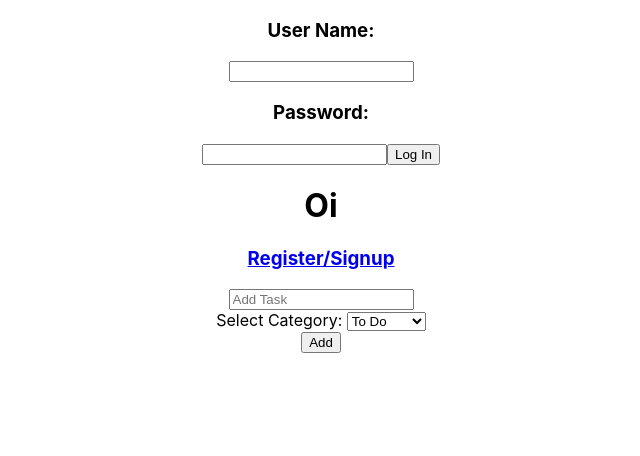
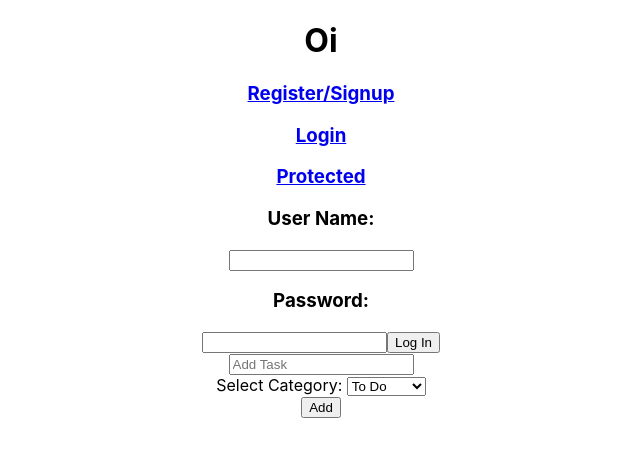
Before and after one commit to buildweek-wunderlist-2/Front-End, a React (Create React App) app: page /login in a window 1280 px wide. Shown: the top 456 px of the page, without its empty margins (319-959 px from the left). Built offline with nearby package versions, Linux system fonts and the light colour scheme.

Commit message:
added axios call to user profile

```diff
--- a/src/App.js
+++ b/src/App.js
@@ -1,22 +1,32 @@
 import React from 'react';
 import Login from './components/Login'
 import AddToDo from './components/AddTodo'
+import Dashboard from './components/Dashboard';
+import PrivateRoute from './components/PrivateRoute';
 import './App.css';
-import { Route, Link } from 'react-router-dom'
+import { Route, Link, Switch } from 'react-router-dom'
 import SignUp from './components/SignUpFiles/Signup'
 
 function App() {
   return (
     <div className="App">
-      <Login/>
       <>
       <h1>Oi</h1>
 
       <h3> <Link to = '/signup'> Register/Signup </Link>  </h3>
+      <h3> <Link to = '/login'> Login </Link>  </h3>
+      <h3> <Link to = '/protected'> Protected </Link>  </h3>
 
-        <Route path = '/signup' >
-          <SignUp />
-        </Route>
+
+        <Switch>
+          <Route path = '/signup' >
+            <SignUp />
+          </Route>
+          <Route path='/login'>
+            <Login/>
+          </Route>
+          <PrivateRoute exact path='/protected' component={Dashboard} />
+        </Switch>
       </>
       <AddToDo />
     </div>
--- a/src/components/Dashboard.js
+++ b/src/components/Dashboard.js
@@ -11,8 +11,7 @@ const Dashboard = () => {
         <>
             <h1>Dashboard</h1>
             <UserProfile />
-            <TodoList />
-            <AddTodo />
+            {/* <TodoList /> */}
         </>
     );
 };
--- a/src/components/Login.js
+++ b/src/components/Login.js
@@ -1,6 +1,7 @@
 import React, {useEffect, useState} from 'react';
 import axios from 'axios'
 import { axiosWithAuth } from '../utils/axiosWithAuth';
+import { useHistory } from 'react-router-dom';
 
 const initialFormValues = {
     username:'',
@@ -12,17 +13,20 @@ const initialUsers = []
 export default function Login(){
     const [userInfo, setUserInfo] = useState(initialFormValues)
     const [users, setUsers] = useState(initialUsers)
+    const { push } = useHistory()
 
-    const postNew = () => {
+    const login = () => {
         axiosWithAuth()
             .post('/api/auth/login', newOrder)
             .then((res) => {
-        console.log("postNew -> res", res)
-        setUsers([res.data, ...users])
+                console.log("login -> res", res)
+                localStorage.setItem('token', res.data.payload)
+                // setUsers(res.data)
+                push('/protected')
 
             })
             .catch((err) => {
-        console.log(err)
+            console.log("login -> err", err)
             })
             .finally( ()=> {
                 setUserInfo(initialFormValues)
@@ -43,7 +47,7 @@ export default function Login(){
     }
     const submit = (evt) => {
         evt.preventDefault();
-        postNew(newOrder)
+        login(newOrder)
     }
 
 
@@ -53,6 +57,8 @@ export default function Login(){
           <h3>
               User Name:
           </h3>
+          <form onSubmit={submit}>
+
             <input
             value={userInfo.username}
             onChange={inputChange}
@@ -66,12 +72,13 @@ export default function Login(){
             value={userInfo.password}
             onChange={inputChange}
             name="password"
-          type="text"
+            type="password"
             />
 
-          <button onClick= {submit}>
+            <button>
                 Log In
             </button>
+          </form>
 
           {
               users.map( (user)=> {
--- a/src/components/UserProfile.js
+++ b/src/components/UserProfile.js
@@ -5,15 +5,17 @@ import { useParams } from 'react-router-dom';
 const UserProfile = () => {
     const [user, setUser] = useState(null);
     const params = useParams();
+    console.log("UserProfile -> params", params)
 
     const fetchUser = id => {
+
         axiosWithAuth()
-            .get(`/api/users/${id}`)
+            .get(`/api/users/1598375372870`)
             .then(res => {
-                console.log(res.data);
+            console.log("UserProfile -> res", res)
             })
             .catch(err => {
-                console.log(err.response)
+            console.log("UserProfile -> err", err.response)
             })
     };
 
```
Lines whose indentation alone changed are shown as unchanged.
